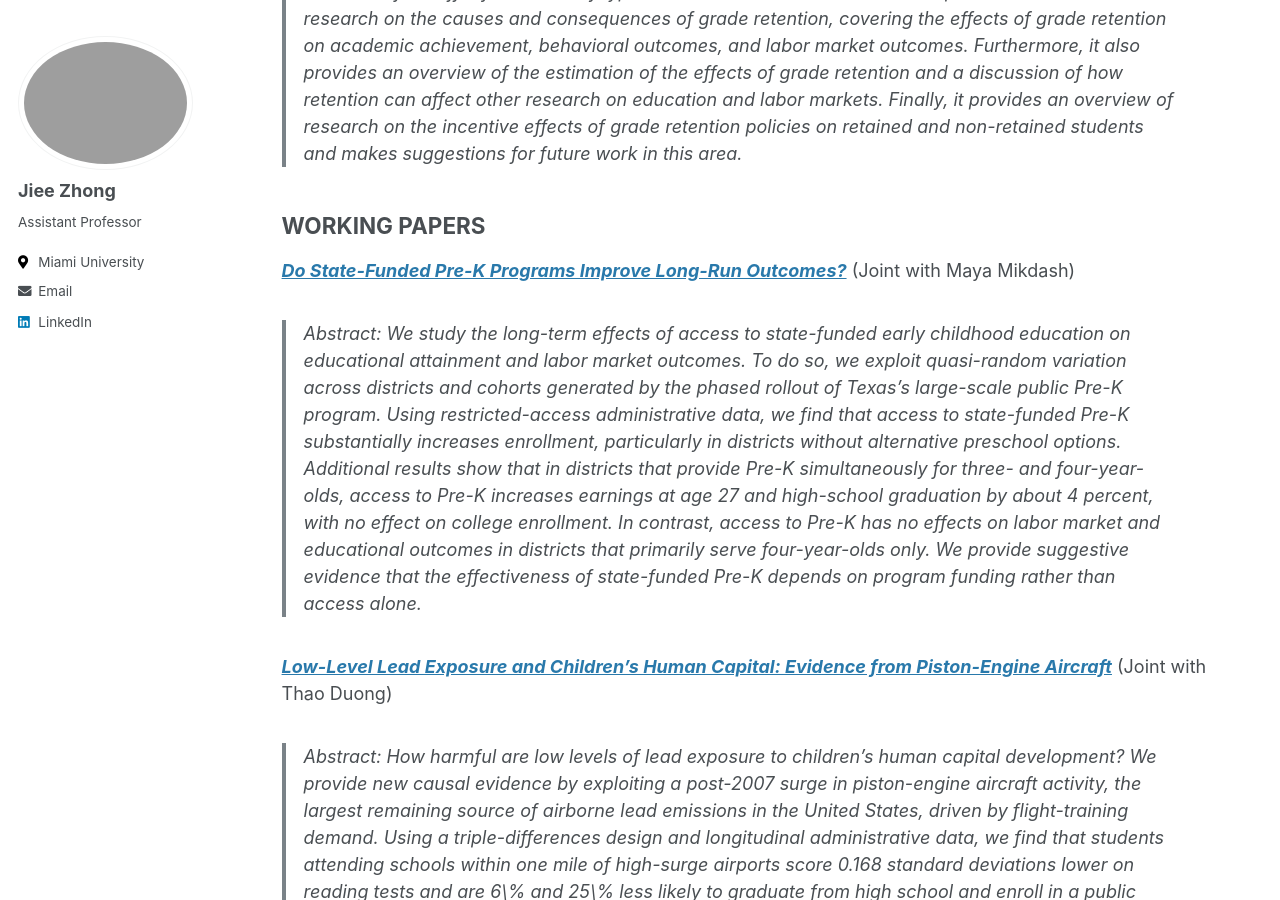
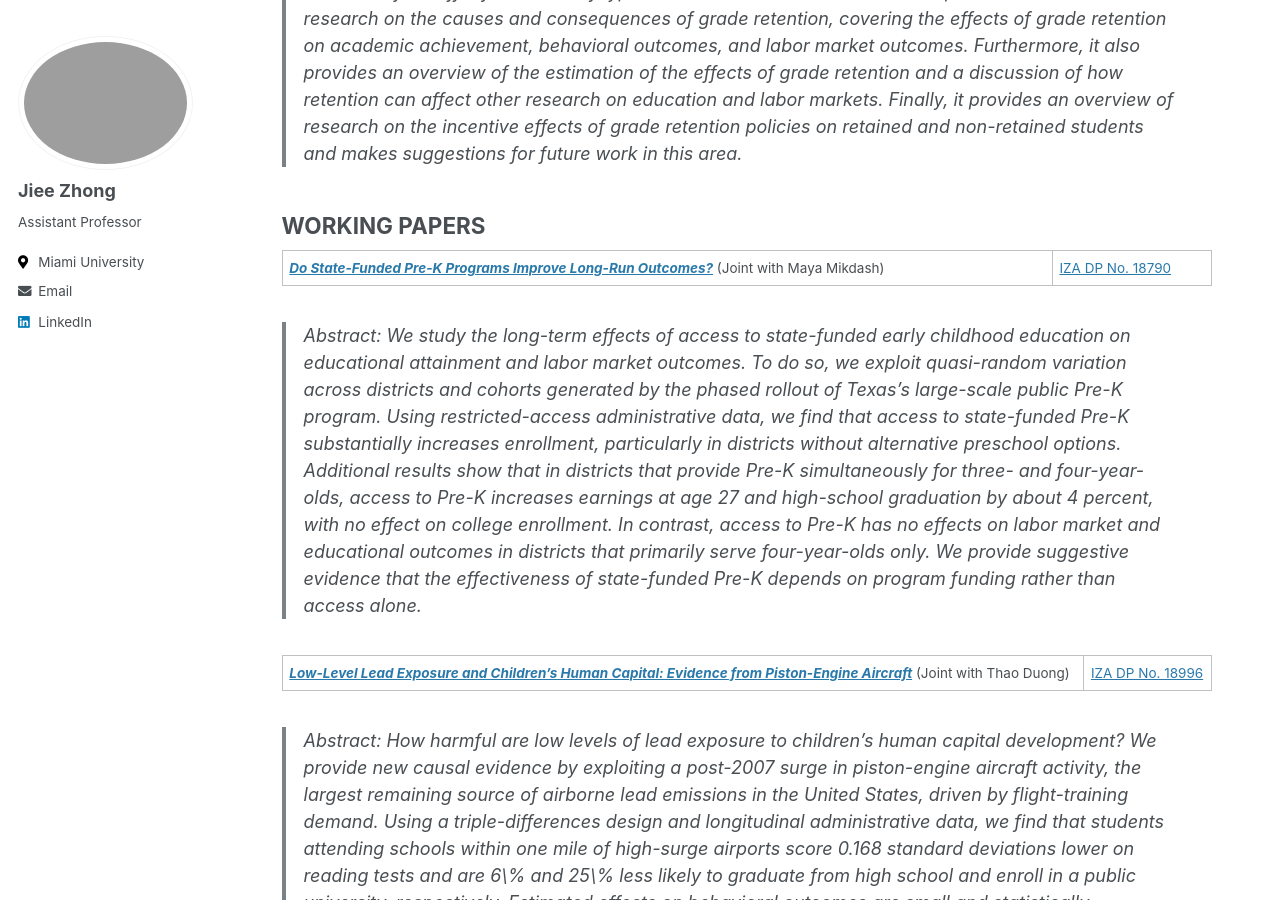
Before and after one commit to jieezhong/jieezhong.github.io, a Jekyll site: the page built from _pages/research.md, in a window 1280 px wide and 900 px high, scrolled down 1329 px. Built offline with Jekyll 4.4.1, drawn with Linux system fonts in a browser that asks for light colours.

Commit message:
Update research.md

```diff
--- a/_pages/research.md
+++ b/_pages/research.md
@@ -32,12 +32,12 @@ header:
 
 ## WORKING PAPERS
 
-***[Do State-Funded Pre-K Programs Improve Long-Run Outcomes?](/files/pdf/Prek.pdf)*** (Joint with Maya Mikdash)
+***[Do State-Funded Pre-K Programs Improve Long-Run Outcomes?](/files/pdf/Prek.pdf)*** (Joint with Maya Mikdash) | [IZA DP No. 18790]([https://docs.iza.org/dp18790.pdf])
 
 > Abstract: We study the long-term effects of access to state-funded early childhood education on educational attainment and labor market outcomes. To do so, we exploit quasi-random variation across districts and cohorts generated by the phased rollout of Texas's large-scale public Pre-K program. Using restricted-access administrative data, we find that access to state-funded Pre-K substantially increases enrollment, particularly in districts without alternative preschool options. Additional results show that in districts that provide Pre-K simultaneously for three- and four-year-olds, access to Pre-K increases earnings at age 27 and high-school graduation by about 4 percent, with no effect on college enrollment. In contrast, access to Pre-K has no effects on labor market and educational outcomes in districts that primarily serve four-year-olds only. We provide suggestive evidence that the effectiveness of state-funded Pre-K depends on program funding rather than access alone.
 
 
-***[Low-Level Lead Exposure and Children's Human Capital: Evidence from Piston-Engine Aircraft](/files/pdf/Lead.pdf)*** (Joint with Thao Duong)
+***[Low-Level Lead Exposure and Children's Human Capital: Evidence from Piston-Engine Aircraft](/files/pdf/Lead.pdf)*** (Joint with Thao Duong) | [IZA DP No. 18996]([https://docs.iza.org/dp18996.pdf])
 
 > Abstract: How harmful are low levels of lead exposure to children's human capital development? We provide new causal evidence by exploiting a post-2007 surge in piston-engine aircraft activity, the largest remaining source of airborne lead emissions in the United States, driven by flight-training demand. Using a triple-differences design and longitudinal administrative data, we find that students attending schools within one mile of high-surge airports score 0.168 standard deviations lower on reading tests and are 6\% and 25\% less likely to graduate from high school and enroll in a public university, respectively. Estimated effects on behavioral outcomes are small and statistically insignificant.
 
```
